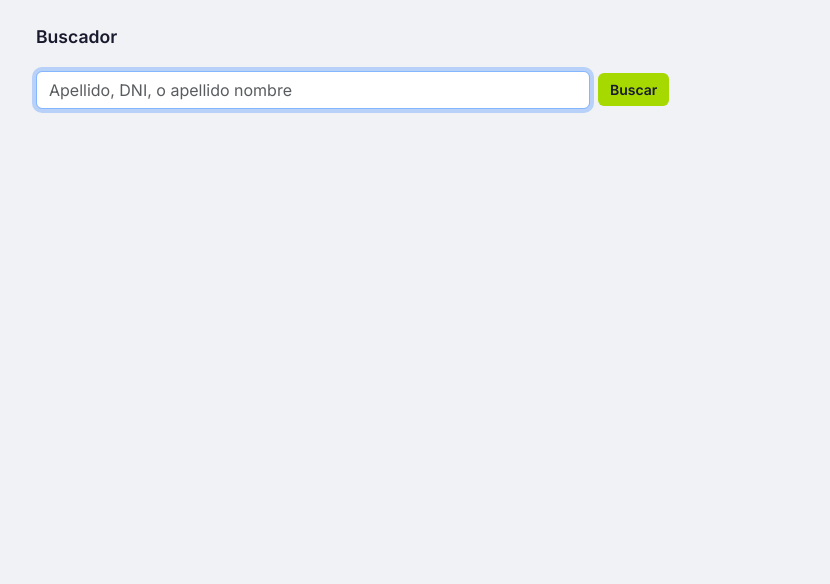
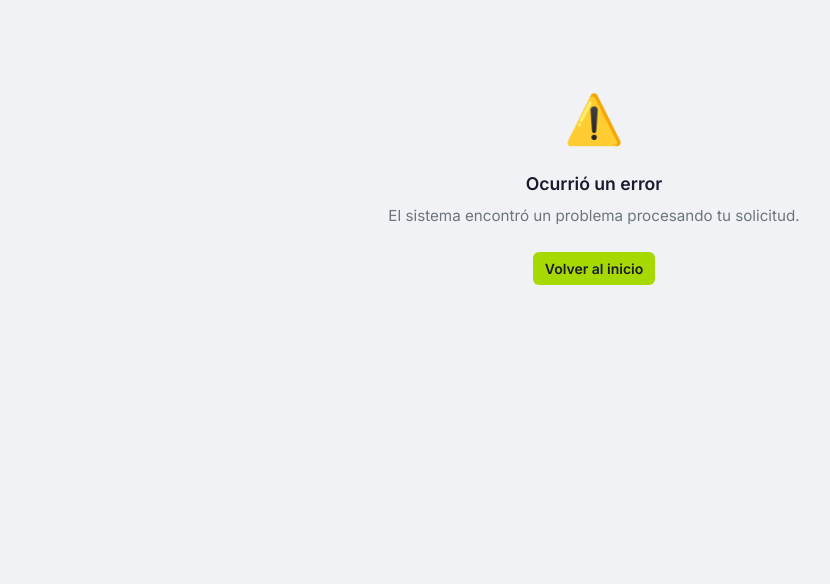
Before and after one commit to XtnPaez/fiscalizar, a PHP site: page /index.php?mod=error in a window 1280 px wide. Shown: the part 56-640 px from the top of the page, without its empty margins (46-876 px from the left). Run offline with PHP 8.4, Linux system fonts and the light colour scheme; the visitor is signed in with stand-in values (Sample User, id 1).

Commit message:
Corrige bug combo auxiliar en filtros y agrega modulo de error

```diff
--- a/consulta_padron/index.php
+++ b/consulta_padron/index.php
@@ -22,6 +22,7 @@ $modulos = [
     'abm_trabajos'   => 'modulos/abm_trabajos/abm_trabajos.php',
     'abm_personas'   => 'modulos/abm_personas/abm_personas.php',
     'abm_usuarios'   => 'modulos/abm_usuarios/abm_usuarios.php',
+    'error'          => 'modulos/error/error.php',
 ];
 
 // Leer el parametro mod de la URL
@@ -38,5 +39,13 @@ if ($mod !== 'login') {
     verificar_sesion();
 }
 
-// Cargar el modulo correspondiente
-require_once $modulos[$mod];
+// Cargar el modulo dentro de un try/catch global.
+// Cualquier excepcion no manejada dentro del modulo
+// redirige a la pagina de error sin romper la sesion.
+try {
+    require_once $modulos[$mod];
+} catch (Exception $e) {
+    $mensaje_error = 'El sistema encontró un problema. Intentá de nuevo.';
+    require_once $modulos['error'];
+    exit;
+}
--- /dev/null
+++ b/consulta_padron/modulos/error/error.php
@@ -0,0 +1,26 @@
+<?php
+// modulos/error/error.php
+// Pagina de error generica del sistema Fiscalizar — Consulta Padron.
+// Se carga cuando ocurre un error inesperado en cualquier modulo.
+// Muestra mensaje amigable y permite volver al inicio sin perder la sesion.
+// Acceso: todos los niveles autenticados.
+
+verificar_sesion();
+
+require_once 'includes/navbar.php';
+?>
+
+<div class="d-flex flex-column align-items-center justify-content-center" style="min-height:40vh;">
+    <div class="text-center" style="max-width:480px;">
+        <div style="font-size:3rem; margin-bottom:1rem;">⚠️</div>
+        <div class="modulo-titulo mb-2">Ocurrió un error</div>
+        <p class="text-secondary mb-4" style="font-size:0.95rem;">
+            <?php echo isset($mensaje_error)
+                ? htmlspecialchars($mensaje_error, ENT_QUOTES, 'UTF-8')
+                : 'El sistema encontró un problema procesando tu solicitud.'; ?>
+        </p>
+        <a href="index.php?mod=buscador" class="btn btn-acento">Volver al inicio</a>
+    </div>
+</div>
+
+<?php require_once 'includes/footer.php'; ?>
```
Also changed, not shown: consulta_padron/modulos/filtros/filtros.php (+12 -3 lines), docs/convenciones.md (+9 -0 lines), consulta_padron/README.md.
